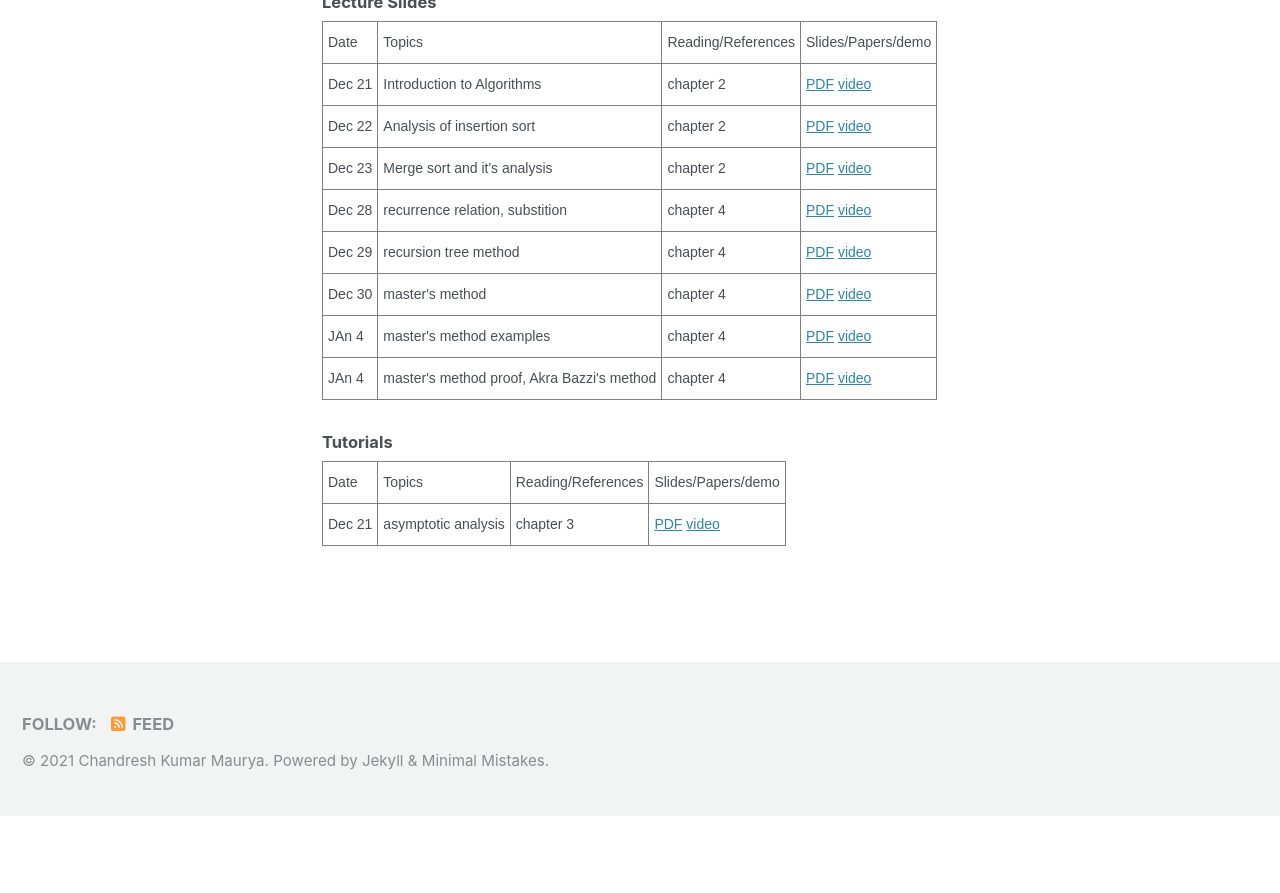
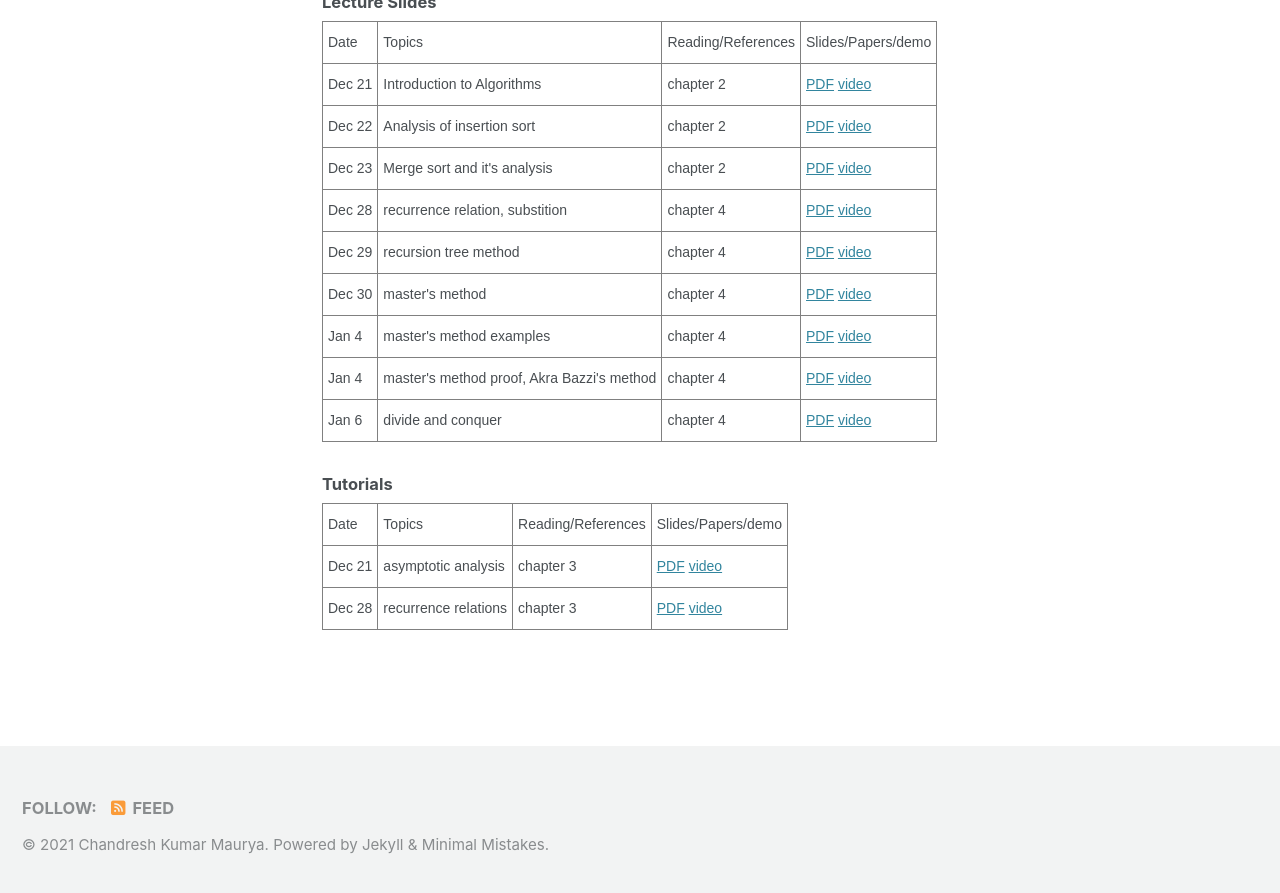
Before and after one commit to chandreshiit/oldsite, a Jekyll site: the page built from _pages/daa.md, in a window 1280 px wide and 900 px high, scrolled down 996 px. Shown: the top 893 px of the window. Built offline with Jekyll 4.4.1, drawn with Linux system fonts in a browser that asks for light colours; cached includes are drawn as plain includes; nearby versions of some CDN libraries; before the commit the page ends 1812 px from its top, so only the background shows below that.

Commit message:
added lect 3

```diff
--- a/_pages/daa.md
+++ b/_pages/daa.md
@@ -89,7 +89,7 @@ Mid-sem (30%), End-sem (40%), assignment (10%), projects (20%)
        </td>
   </tr>
       <tr>
-    <td class="tg-0pky">JAn 4</td>
+    <td class="tg-0pky">Jan 4</td>
     <td class="tg-0pky"> master's method examples</td>
     <td class="tg-0pky">chapter 4</td>
        <td class="tg-0pky"> <a href="https://drive.google.com/file/d/1yZfQpwqtxtu2vWtyCYypDHd-JB4VZYnF/view?usp=sharing">PDF</a>
@@ -97,11 +97,19 @@ Mid-sem (30%), End-sem (40%), assignment (10%), projects (20%)
        </td>
   </tr>
        <tr>
-    <td class="tg-0pky">JAn 4</td>
+    <td class="tg-0pky">Jan 4</td>
     <td class="tg-0pky"> master's method proof, Akra Bazzi's method</td>
     <td class="tg-0pky">chapter 4</td>
-       <td class="tg-0pky"> <a href="https://drive.google.com/file/d/1yZfQpwqtxtu2vWtyCYypDHd-JB4VZYnF/view?usp=sharing">PDF</a>
+       <td class="tg-0pky"> <a href="https://drive.google.com/file/d/126Qlxz97plg4UcBX6yXKS1-9aeZbus6j/view?usp=sharing">PDF</a>
        <a href="https://drive.google.com/file/d/15ExhSgqAlURGgS6_EkLPGJJ8uz6mUL2y/view?usp=sharing">video</a>
+       </td>
+  </tr>
+        <tr>
+    <td class="tg-0pky">Jan 6</td>
+    <td class="tg-0pky">divide and conquer </td>
+    <td class="tg-0pky">chapter 4</td>
+       <td class="tg-0pky"> <a href="https://drive.google.com/file/d/126Qlxz97plg4UcBX6yXKS1-9aeZbus6j/view?usp=sharing">PDF</a>
+       <a href="https://drive.google.com/file/d/1UD6lnv45f6EDCbJX_nCm-RkREs2U2jHL/view?usp=sharing">video</a>
        </td>
   </tr>
    </table>
@@ -129,4 +137,12 @@ Mid-sem (30%), End-sem (40%), assignment (10%), projects (20%)
        <a href="https://drive.google.com/file/d/1vyY2t8O2sGQUZ4qJt7aTzLBvqLnnvizn/view?usp=sharing"> video</a>
        </td>
   </tr>
+     <tr>
+    <td class="tg-0pky">Dec 28</td>
+    <td class="tg-0pky">recurrence relations</td>
+    <td class="tg-0pky">chapter 3</td>
+       <td class="tg-0pky"> <a href="https://drive.google.com/file/d/18tT3SQXPssOKzhTvmAxo9j_sQH4LZ-dO/view?usp=sharing">PDF</a>
+       <a href="https://drive.google.com/file/d/1rfEJIfc5kCYwIdQRkpUxD5fOQGuQUGq_/view?usp=sharing"> video</a>
+       </td>
+  </tr>
 </table>
```
